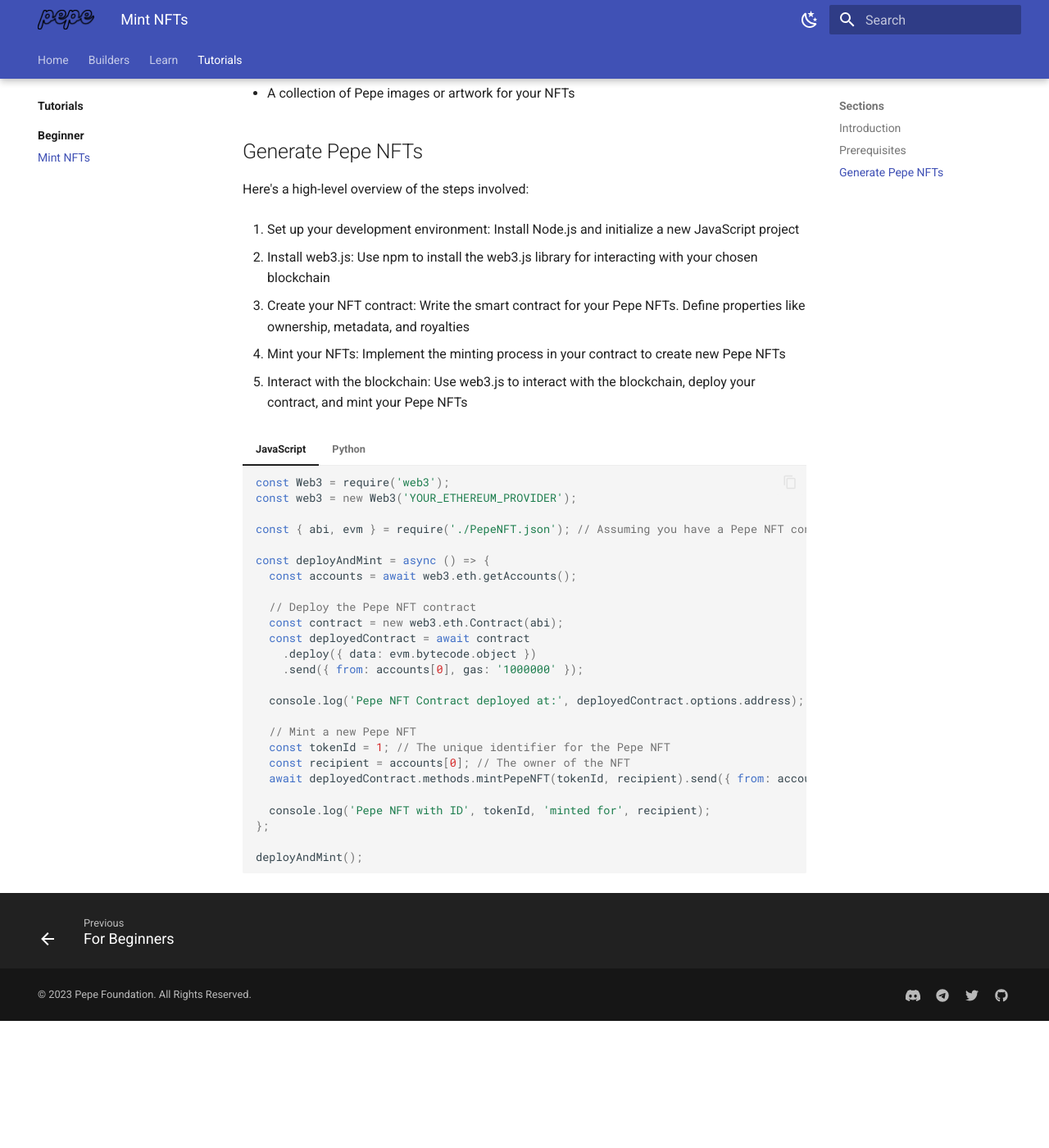
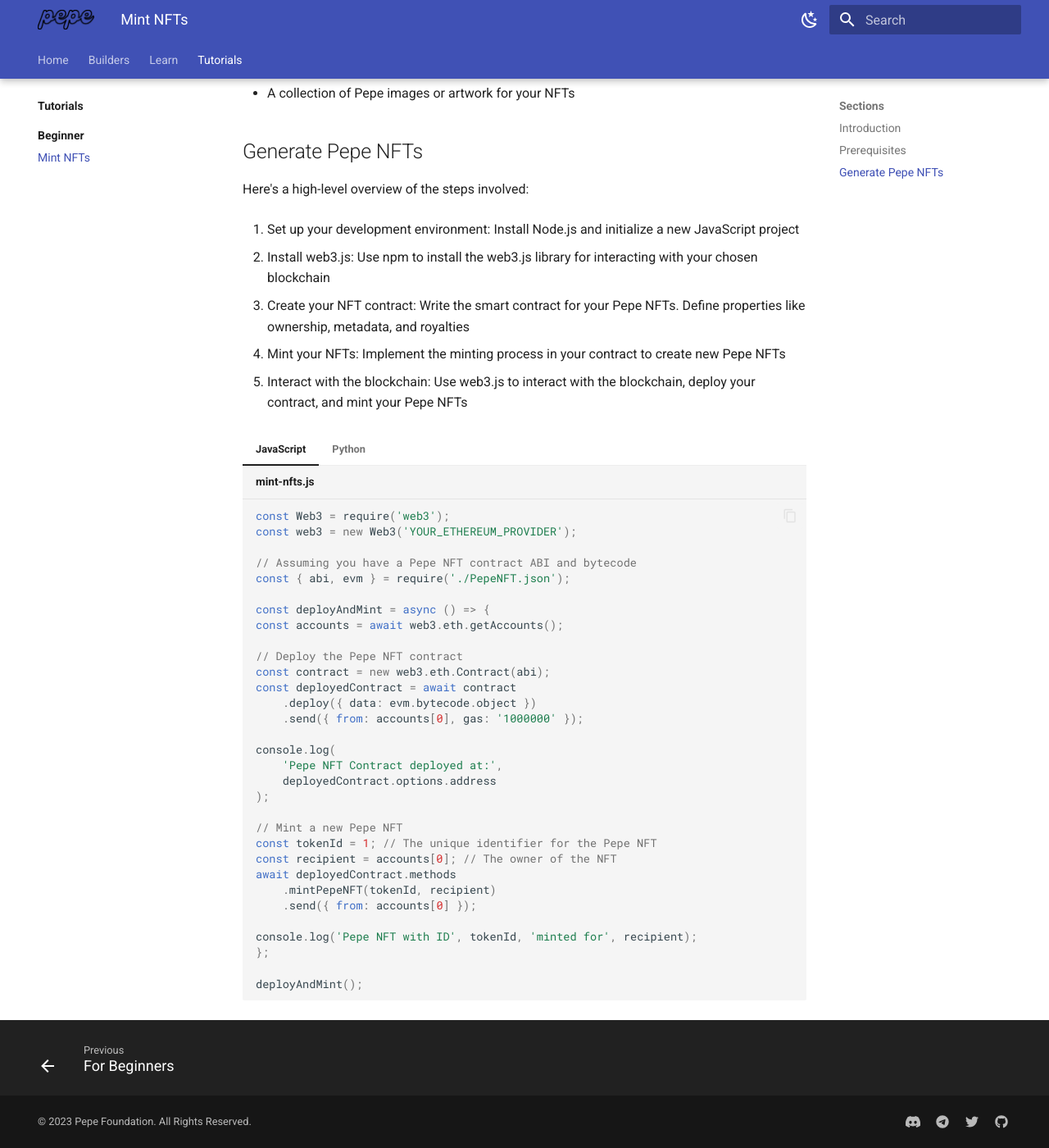
Before and after one commit to papermoonio/demo-docs, an MkDocs documentation site: the page built from pepe-docs/tutorials/beginner/mint-nfts.md, in a window 1280 px wide and 1400 px high, scrolled down 531 px. Shown: the whole window at 82% size. Built offline with MkDocs 1.6.1 and Material for MkDocs 9.7.7, drawn with Linux system fonts in a browser that asks for light colours; before the commit the page ends 1776 px from its top, so only the background shows below that.

Commit message:
update docs to add new features

````diff
--- a/material-overrides/assets/stylesheets/pepe.css
+++ b/material-overrides/assets/stylesheets/pepe.css
@@ -14,7 +14,7 @@ h1, h2 {
   --md-primary-fg-color--dark: #c9dff1;
   --md-primary-bg-color: #373434;
 
-  --md-accent-fg-color: #ffffff;
+  --md-accent-fg-color: #346792;
   --md-accent-fg-color-light: #ffffff90;
   --md-accent-bg-color: #4a93d1;
 
@@ -137,12 +137,6 @@ form[data-md-component=palette] .md-header__button:hover svg {
   fill: var(--md-default-fg-color);
 }
 
-/* Hides paragraph mark at end of anchored text */
-.md-content .headerlink {
-  display: none;
-  visibility: hidden;
-}
-
 /* Header styles */
 [dir=ltr] .md-header__title {
   margin-left: 0;
@@ -190,6 +184,10 @@ form[data-md-component=palette] .md-header__button:hover svg {
 li > nav.md-nav[data-md-level='3'],
 li > nav.md-nav[data-md-level='4'] {
   border-left: var(--md-border-width) solid var(--md-accent-fg-color);
+}
+
+.md-nav__container {
+  font-size: 1.05em
 }
 
 /* Custom admonition styling */
@@ -524,3 +522,37 @@ li > nav.md-nav[data-md-level='4'] {
   display: flex;
   justify-content: center;
 }
+
+/* Reference page styling */
+.api-referece {
+  width: 90%;
+}
+
+/* Grid styling */
+.grid > div:last-child {
+  max-height: 1000px;
+  overflow: auto;
+}
+
+.md-typeset .grid {
+  grid-gap: 3rem;
+}
+
+.md-typeset .grid > div:first-child > p:first-child {
+  margin-top: 0;
+}
+
+.grid .highlight span.filename {
+  margin-top: 0;
+}
+
+/* Type styling */
+.md-typeset kbd {
+  border-radius: 1em;
+  vertical-align: baseline;
+  box-shadow: none;
+}
+/* For links to definitions on reference pages */
+.md-typeset .twemoji {
+  vertical-align: middle;
+}
--- /dev/null
+++ b/material-overrides/assets/stylesheets/terminal.css
@@ -0,0 +1,67 @@
+[data-termynal] {
+    width: 750px;
+    max-width: 100%;
+    background: #101010;
+    color: #eee;
+    font-size: 13px;
+    font-family: 'Fira Mono', Consolas, Menlo, Monaco, 'Courier New', Courier, monospace;
+    border-radius: 4px;
+    padding: 50px 30px 20px;
+    position: relative;
+    -webkit-box-sizing: border-box;
+            box-sizing: border-box;
+}
+
+[data-termynal]:before {
+    content: '';
+    position: absolute;
+    top: 13px;
+    left: 13px;
+    display: inline-block;
+    width: 13px;
+    height: 13px;
+    border-radius: 50%;
+    background: #d9515d;
+    -webkit-box-shadow: 22.5px 0 0 #f4c025, 45px 0 0 #3ec930;
+            box-shadow: 22.5px 0 0 #f4c025, 45px 0 0 #3ec930;
+}
+
+[data-termynal]:after {
+    content: 'bash';
+    position: absolute;
+    color: #a2a2a2;
+    top: 6px;
+    left: 0;
+    width: 100%;
+    text-align: center;
+}
+
+[data-ty] {
+    display: block;
+    line-height: 1.25;
+    overflow-wrap: break-word;
+    white-space-collapse: preserve;
+}
+
+[data-ty]:before {
+    content: '';
+    display: inline-block;
+    vertical-align: middle;
+}
+
+[data-ty="input"]:before,
+[data-ty-prompt]:before {
+    color: #53cbc9;
+    content: 'moonbeam@ubuntu-jammy:';
+    size: 14px;
+}
+
+.file-path:before {
+    content: '~$';
+    color: #E1147B;
+    margin-right: 0.75em;
+}
+
+[data-ty][data-ty-prompt]:before {
+    content: attr(data-ty-prompt);
+}
--- a/mkdocs.yml
+++ b/mkdocs.yml
@@ -10,9 +10,9 @@
 #   - 'js/externalLinkModal.js' # Enable if you want a warning when users leave your site
 #   - 'https://widget.kapa.ai/kapa-widget.bundle.js' # Enable is project is using Kapa
 #   - 'js/initKapaWidget.js' # Enable if project is using Kapa
-# Used for custom fonts. If you're using a publicly available font, this is not necessary
-# 'extra_css':
-#   - '/assets/stylesheets/extra.css'
+# Used for additional CSS files and custom fonts. If you're using a publicly available font, this is not necessary
+'extra_css':
+  - '/assets/stylesheets/terminal.css'
 'theme':
   'name': 'material'
   'custom_dir': 'material-overrides'
@@ -22,12 +22,14 @@
     #'text': 'XXX' # Add the name of the font. The default is Roboto
     #'code': 'XXX' # This is optional. The default is Roboto Mono
   'features':
-    - navigation.footer # Shows previous and next on the footer
+    - 'content.code.annotate' # Adds annotations to code blocks
+    - 'content.code.copy' # Adds copy to clipboard button to code snippets
+    - 'content.tooltips' # Adds tooltips
+    - 'navigation.footer' # Shows previous and next on the footer
     - 'navigation.tabs' # Top-level sections are rendered below the header (can be modified to in-line with CSS)
     - 'navigation.tabs.sticky' # When scrolling, the tabs remain at the top of the page
     - 'navigation.sections' # Render top-level sections as groups in the sidebar
-    - 'navigation.indexes'
-    - 'content.code.copy'
+    - 'navigation.indexes' # Index pages
   # Used for light and dark mode feature
   'palette':
     # Palette toggle for light mode
@@ -43,19 +45,30 @@
         'icon': material/weather-sunny
         'name': Switch to light mode
 'markdown_extensions':
+  - 'abbr'
+  - 'admonition'
+  - 'attr_list'
   - 'codehilite'
+  - 'md_in_html'
   - 'meta'
-  - 'toc':
-      'permalink': !!bool 'true'
-      'title': 'Sections'
-  - 'admonition'
+  - 'pymdownx.details'
+  - 'pymdownx.emoji':
+      'emoji_index': !!python/name:material.extensions.emoji.twemoji
+      'emoji_generator': !!python/name:material.extensions.emoji.to_svg
+  - 'pymdownx.highlight':
+      'anchor_linenums': !!bool 'true'
+      'line_spans': __span
+      'pygments_lang_class': !!bool 'true'
+  - pymdownx.inlinehilite
+  - pymdownx.keys
   - 'pymdownx.snippets':
       'base_path': 'pepe-docs/.snippets'
+      'url_download': !!bool 'true'
+  - 'pymdownx.superfences'
   - 'pymdownx.tabbed':
       'alternate_style': !!bool 'true'
-  - 'pymdownx.superfences'
-  - 'pymdownx.details'
-  - 'attr_list'
+  - 'toc':
+      'title': 'Sections'
 'plugins':
   - 'search'
   - 'awesome-pages'
--- a/pepe-docs/tutorials/beginner/mint-nfts.md
+++ b/pepe-docs/tutorials/beginner/mint-nfts.md
@@ -34,29 +34,35 @@ Here's a high-level overview of the steps involved:
 
 === "JavaScript"
 
-    ```js
+    ```js title="mint-nfts.js"
     const Web3 = require('web3');
     const web3 = new Web3('YOUR_ETHEREUM_PROVIDER');
 
-    const { abi, evm } = require('./PepeNFT.json'); // Assuming you have a Pepe NFT contract ABI and bytecode
+    // Assuming you have a Pepe NFT contract ABI and bytecode
+    const { abi, evm } = require('./PepeNFT.json');
 
     const deployAndMint = async () => {
-      const accounts = await web3.eth.getAccounts();
+    const accounts = await web3.eth.getAccounts();
 
-      // Deploy the Pepe NFT contract
-      const contract = new web3.eth.Contract(abi);
-      const deployedContract = await contract
+    // Deploy the Pepe NFT contract
+    const contract = new web3.eth.Contract(abi);
+    const deployedContract = await contract
         .deploy({ data: evm.bytecode.object })
         .send({ from: accounts[0], gas: '1000000' });
 
-      console.log('Pepe NFT Contract deployed at:', deployedContract.options.address);
+    console.log(
+        'Pepe NFT Contract deployed at:',
+        deployedContract.options.address
+    );
 
-      // Mint a new Pepe NFT
-      const tokenId = 1; // The unique identifier for the Pepe NFT
-      const recipient = accounts[0]; // The owner of the NFT
-      await deployedContract.methods.mintPepeNFT(tokenId, recipient).send({ from: accounts[0] });
+    // Mint a new Pepe NFT
+    const tokenId = 1; // The unique identifier for the Pepe NFT
+    const recipient = accounts[0]; // The owner of the NFT
+    await deployedContract.methods
+        .mintPepeNFT(tokenId, recipient)
+        .send({ from: accounts[0] });
 
-      console.log('Pepe NFT with ID', tokenId, 'minted for', recipient);
+    console.log('Pepe NFT with ID', tokenId, 'minted for', recipient);
     };
 
     deployAndMint();
@@ -64,43 +70,37 @@ Here's a high-level overview of the steps involved:
 
 === "Python"
 
-    ```py
+    ```py title="mint-nfts.py"
     from web3 import Web3
     from web3.contract import Contract
 
     # Connect to the Ethereum network
-    w3 = Web3(Web3.HTTPProvider('YOUR_ETHEREUM_PROVIDER'))
+    w3 = Web3(Web3.HTTPProvider("YOUR_ETHEREUM_PROVIDER"))
 
     # Load the ABI and bytecode from your Pepe NFT contract
-    with open('PepeNFT.json') as json_file:
+    with open("PepeNFT.json") as json_file:
         contract_data = json.load(json_file)
 
-    contract = w3.eth.contract(
-        abi=contract_data['abi'],
-        bytecode=contract_data['bytecode']
-    )
+    contract = w3.eth.contract(abi=contract_data["abi"], bytecode=contract_data["bytecode"])
 
     # Deploy the Pepe NFT contract
-    tx_hash = contract.constructor().transact({
-        'from': w3.eth.accounts[0],
-        'gas': 2000000
-    })
+    tx_hash = contract.constructor().transact({"from": w3.eth.accounts[0], "gas": 2000000})
 
     tx_receipt = w3.eth.waitForTransactionReceipt(tx_hash)
 
     contract_address = tx_receipt.contractAddress
 
-    print('Pepe NFT Contract deployed at:', contract_address)
+    print("Pepe NFT Contract deployed at:", contract_address)
 
     # Mint a new Pepe NFT
     token_id = 1
     recipient = w3.eth.accounts[0]
 
-    tx_hash = contract.functions.mintPepeNFT(token_id, recipient).transact({
-        'from': w3.eth.accounts[0]
-    })
+    tx_hash = contract.functions.mintPepeNFT(token_id, recipient).transact(
+        {"from": w3.eth.accounts[0]}
+    )
 
     w3.eth.waitForTransactionReceipt(tx_hash)
 
-    print(f'Pepe NFT with ID {token_id} minted for {recipient}')
+    print(f"Pepe NFT with ID {token_id} minted for {recipient}")
     ```
````
Also changed, not shown: pepe-docs/builders/get-started/features.md (added, +97 -0 lines), pepe-docs/builders/get-started/quick-start.md (+40 -0 lines), pepe-docs/builders/reference/api-docs.md (added, +121 -0 lines), pepe-docs/builders/reference/index.md (added, +5 -0 lines), requirements.txt (+8 -8 lines), 5 other files.
